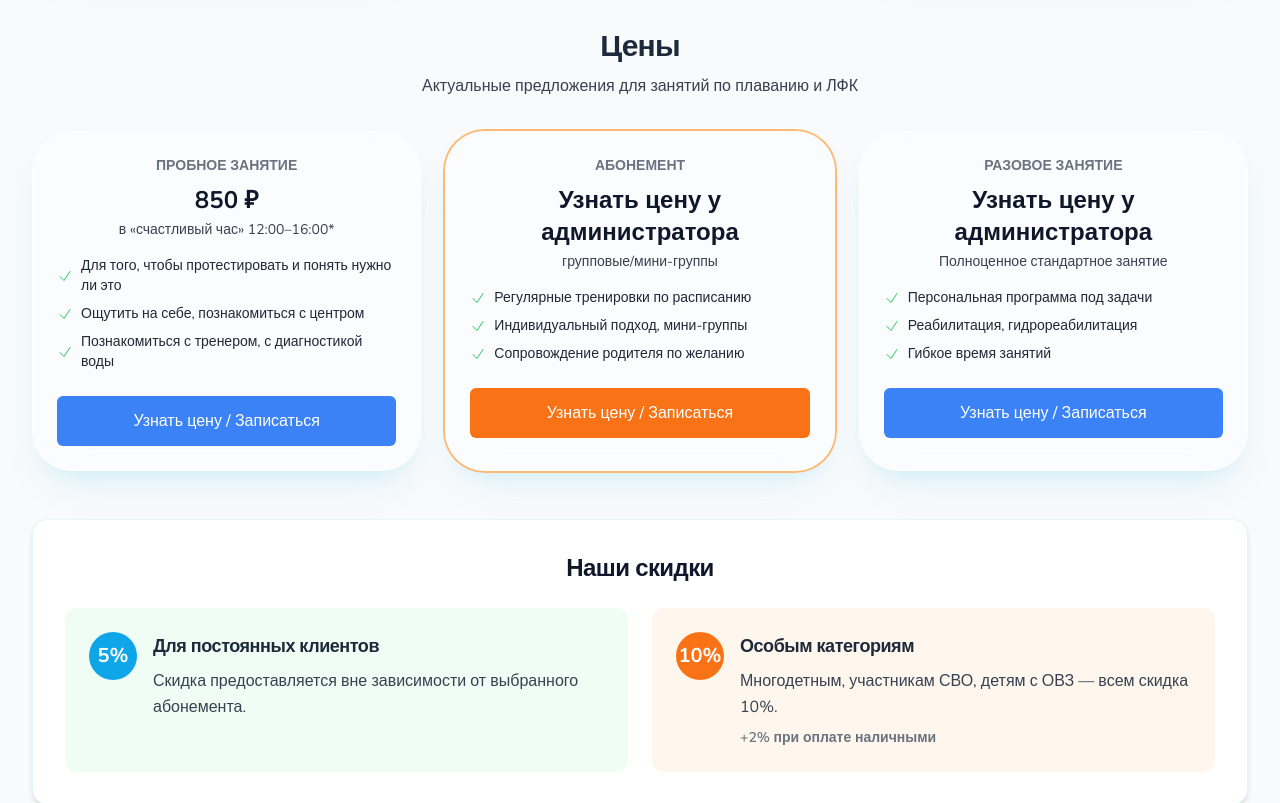
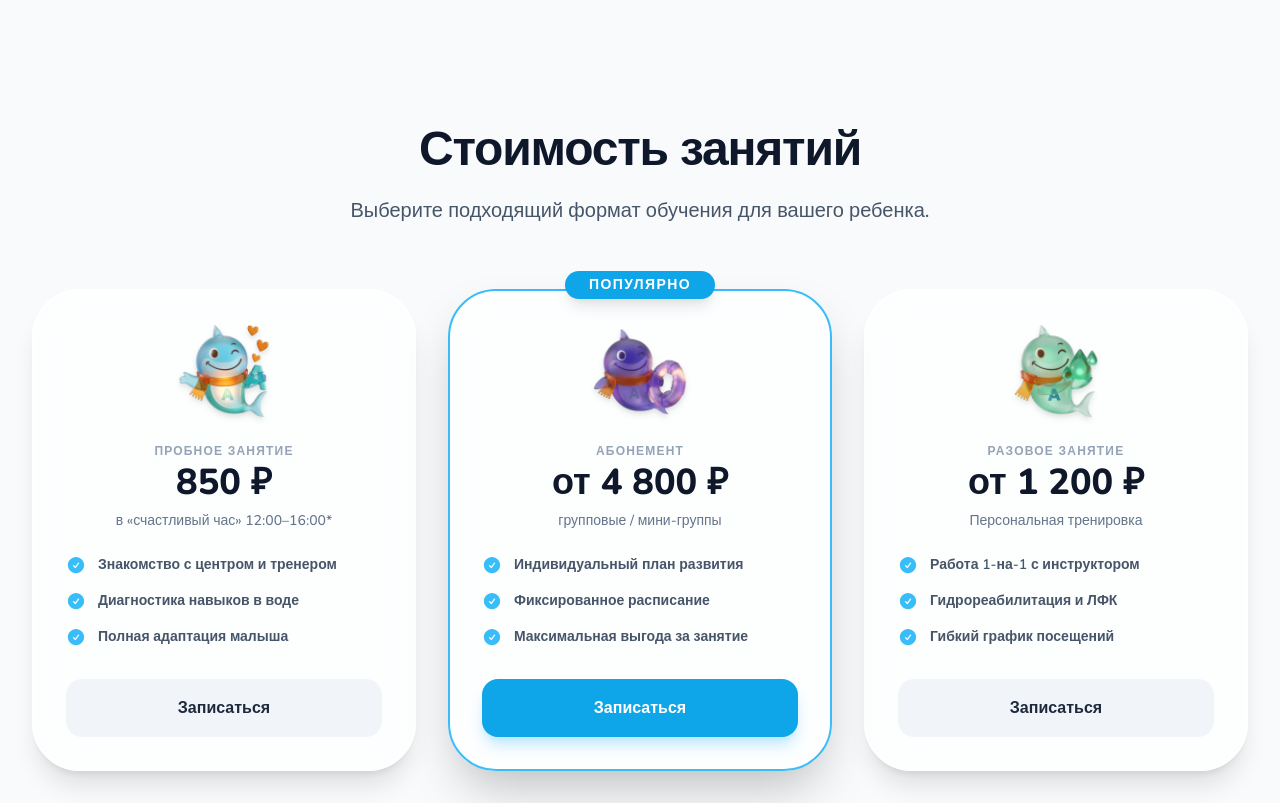
Before and after one commit to peexthree/Akulenok, a Next.js app: page / in a window 1280 px wide. Shown: the part 10120-10923 px from the top of the page. Built offline with nearby package versions, Linux system fonts and the light colour scheme.

Commit message:
Update pricing.js

```diff
--- a/components/pricing.js
+++ b/components/pricing.js
@@ -1,9 +1,10 @@
+"use client";
 import React from "react";
 import Container from "./container";
 import { motion } from "framer-motion";
-import { fadeInUp } from "./animations";
 import Link from "next/link";
-import { CheckIcon } from "@heroicons/react/24/outline";
+import Image from "next/image";
+import { CheckCircleIcon } from "@heroicons/react/24/solid";
 
 const pricingData = [
   {
@@ -12,115 +13,145 @@ const pricingData = [
     price: "850 ₽",
     description: "в «счастливый час» 12:00–16:00*",
     features: [
-      "Для того, чтобы протестировать и понять нужно ли это",
-      "Ощутить на себе, познакомиться с центром",
-      "Познакомиться с тренером, с диагностикой воды"
+      "Знакомство с центром и тренером",
+      "Диагностика навыков в воде",
+      "Полная адаптация малыша"
     ],
     highlight: false,
+    icon: "/img/3d-icons/service-1-mascot.webp"
   },
   {
     id: 2,
     title: "Абонемент",
-    price: "Узнать цену у администратора",
-    description: "групповые/мини‑группы",
+    price: "от 4 800 ₽", // Игорь, поставь реальную минималку
+    description: "групповые / мини‑группы",
     features: [
-      "Регулярные тренировки по расписанию",
-      "Индивидуальный подход, мини‑группы",
-      "Сопровождение родителя по желанию",
+      "Индивидуальный план развития",
+      "Фиксированное расписание",
+      "Максимальная выгода за занятие"
     ],
     highlight: true,
+    icon: "/img/3d-icons/service-4-mascot.webp"
   },
   {
     id: 3,
     title: "Разовое занятие",
-    price: "Узнать цену у администратора",
-    description: "Полноценное стандартное занятие",
+    price: "от 1 200 ₽",
+    description: "Персональная тренировка",
     features: [
-      "Персональная программа под задачи",
-      "Реабилитация, гидрореабилитация",
-      "Гибкое время занятий",
+      "Работа 1-на-1 с инструктором",
+      "Гидрореабилитация и ЛФК",
+      "Гибкий график посещений"
     ],
     highlight: false,
+    icon: "/img/3d-icons/service-2-mascot.webp"
   },
 ];
 
 function Pricing() {
   return (
+    <section className="py-24 bg-slate-50 relative overflow-hidden">
       <Container>
-    <div  className="text-center mb-8 ">
-         <h2 className="text-3xl font-semibold">Цены</h2>
-        <p className="text-gray-700 mt-2">
-          Актуальные предложения для занятий по плаванию и ЛФК
+        <div className="text-center max-w-2xl mx-auto mb-16">
+          <motion.h2
+            initial={{ opacity: 0, y: 20 }}
+            whileInView={{ opacity: 1, y: 0 }}
+            className="text-4xl sm:text-5xl font-black text-slate-900 mb-6"
+          >
+            Стоимость занятий
+          </motion.h2>
+          <p className="text-xl text-slate-600 font-medium">
+            Выберите подходящий формат обучения для вашего ребенка.
           </p>
         </div>
-      <div className="grid gap-6 md:grid-cols-3">
+
+        <div className="grid gap-8 md:grid-cols-3 items-stretch">
           {pricingData.map((item) => (
             <motion.div
               key={item.id}
-             variants={fadeInUp}
-            initial="hidden"
-            whileInView="visible"
-            whileHover="hover"
+              initial={{ opacity: 0, y: 30 }}
+              whileInView={{ opacity: 1, y: 0 }}
               viewport={{ once: true }}
-            tabIndex={0}
-           className={`glass-card p-6 text-center transition-transform focus-visible:outline-none focus-visible:ring-2 focus-visible:ring-aqua-accent ${
-              item.highlight ? "ring-2 ring-orange-300" : ""
+              whileHover={{ y: -12 }}
+              className={`relative flex flex-col p-8 rounded-[3rem] transition-all duration-500 bg-white/70 backdrop-blur-xl border-2 ${
+                item.highlight
+                ? "border-sky-400 shadow-2xl scale-105 z-10 bg-white"
+                : "border-white shadow-xl hover:shadow-2xl"
               }`}
+            >
+              {item.highlight && (
+                <div className="absolute -top-5 left-1/2 -translate-x-1/2 bg-sky-500 text-white px-6 py-1 rounded-full text-sm font-black uppercase tracking-widest shadow-lg">
+                  Популярно
+                </div>
+              )}
 
-          >
-           <div className="text-sm uppercase font-semibold text-gray-500">
-              {item.title}
+              {/* 3D Иконка тарифа */}
+              <div className="relative w-24 h-24 mx-auto mb-6">
+                <Image src={item.icon} alt={item.title} fill className="object-contain drop-shadow-md" />
               </div>
-            <div className="mt-2 text-2xl font-bold">{item.price}</div>     <div className="text-sm text-gray-700 mt-1">{item.description}</div>
-            <ul className="mt-4 space-y-2 text-gray-800 ">
+
+              <div className="text-center mb-6">
+                <div className="text-xs uppercase font-black text-slate-400 tracking-widest mb-1">{item.title}</div>
+                <div className="text-4xl font-black text-slate-900">{item.price}</div>
+                <div className="text-sm text-slate-500 mt-2 font-medium">{item.description}</div>
+              </div>
+
+              <ul className="space-y-4 mb-8 flex-grow">
                 {item.features.map((feature, i) => (
-                <li key={i} className="flex items-center space-x-2 text-left">
-                  <CheckIcon className="h-4 w-4 text-green-500 flex-shrink-0" />
-                  <span className="text-sm">{feature}</span>
+                  <li key={i} className="flex items-start gap-3">
+                    <CheckCircleIcon className="h-5 w-5 text-sky-400 shrink-0" />
+                    <span className="text-slate-600 text-sm font-semibold">{feature}</span>
                   </li>
                 ))}
               </ul>
-            <div className="mt-6">
+
               <Link
                 href="#lead-form"
-               className={`block w-full rounded-md py-3 font-medium text-white transition ${
+                className={`w-full py-4 rounded-2xl font-black text-center transition-all duration-300 ${
                   item.highlight
-                     ? "bg-orange-500 hover:bg-orange-600"
-                    : "bg-blue-500 hover:bg-blue-600"
+                    ? "bg-sky-500 text-white shadow-sky-200 shadow-lg hover:bg-sky-600 hover:shadow-xl"
+                    : "bg-slate-100 text-slate-800 hover:bg-slate-200"
                 }`}
               >
-                Узнать цену / Записаться
+                Записаться
               </Link>
-            </div>
             </motion.div>
           ))}
         </div>
 
-      <div className="mt-12 bg-white rounded-2xl shadow-md p-8 border border-aqua-accent/10">
-        <h3 className="text-2xl font-bold text-center text-aqua-dark mb-6">Наши скидки</h3>
-        <div className="grid md:grid-cols-2 gap-6">
-          <div className="bg-aqua-background p-6 rounded-xl flex items-start gap-4">
-            <div className="w-12 h-12 bg-aqua-accent text-white rounded-full flex items-center justify-center text-xl font-bold shrink-0">
+        {/* Блок скидок в стиле Apple-карточек */}
+        <div className="mt-20 grid md:grid-cols-2 gap-8">
+          <motion.div
+            whileHover={{ scale: 1.02 }}
+            className="p-8 rounded-[2.5rem] bg-gradient-to-br from-white to-sky-50 border border-white shadow-soft flex items-center gap-6"
+          >
+            <div className="w-16 h-16 bg-sky-500 text-white rounded-2xl flex items-center justify-center text-2xl font-black shadow-lg shadow-sky-200 shrink-0">
               5%
             </div>
             <div>
-              <h4 className="font-bold text-lg mb-2">Для постоянных клиентов</h4>
-              <p className="text-gray-700">Скидка предоставляется вне зависимости от выбранного абонемента.</p>
+              <h4 className="font-black text-xl text-slate-800 mb-1">Постоянным клиентам</h4>
+              <p className="text-slate-600 font-medium">Ваша лояльность вознаграждается на каждом абонементе.</p>
             </div>
-          </div>
-          <div className="bg-orange-50 p-6 rounded-xl flex items-start gap-4">
-            <div className="w-12 h-12 bg-orange-500 text-white rounded-full flex items-center justify-center text-xl font-bold shrink-0">
+          </motion.div>
+
+          <motion.div
+            whileHover={{ scale: 1.02 }}
+            className="p-8 rounded-[2.5rem] bg-gradient-to-br from-white to-orange-50 border border-white shadow-soft flex flex-col justify-center"
+          >
+            <div className="flex items-center gap-6">
+              <div className="w-16 h-16 bg-orange-500 text-white rounded-2xl flex items-center justify-center text-2xl font-black shadow-lg shadow-orange-200 shrink-0">
                 10%
               </div>
               <div>
-              <h4 className="font-bold text-lg mb-2">Особым категориям</h4>
-              <p className="text-gray-700">Многодетным, участникам СВО, детям с ОВЗ — всем скидка 10%.</p>
-              <p className="text-sm text-gray-500 mt-2 font-semibold">+2% при оплате наличными</p>
+                <h4 className="font-black text-xl text-slate-800 mb-1">Социальные льготы</h4>
+                <p className="text-slate-600 font-medium text-sm">Многодетным, участникам СВО, детям с ОВЗ.</p>
+                <p className="text-orange-600 font-black text-xs mt-1 uppercase tracking-wider">+2% за наличный расчет</p>
               </div>
             </div>
-        </div>
+          </motion.div>
         </div>
       </Container>
+    </section>
   );
 }
 
```
Lines whose indentation alone changed are shown as unchanged.
